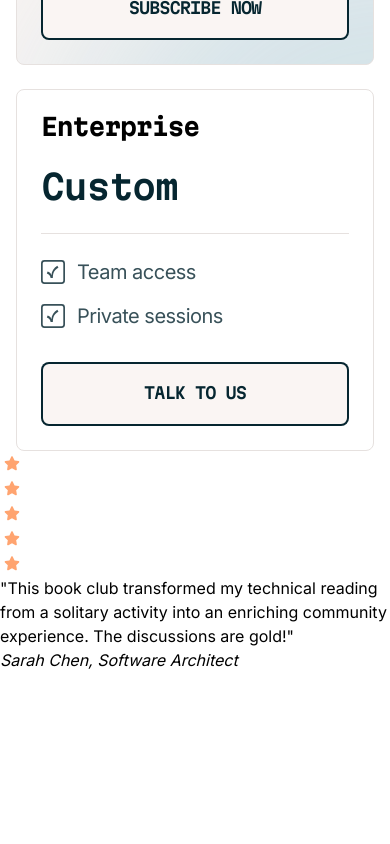
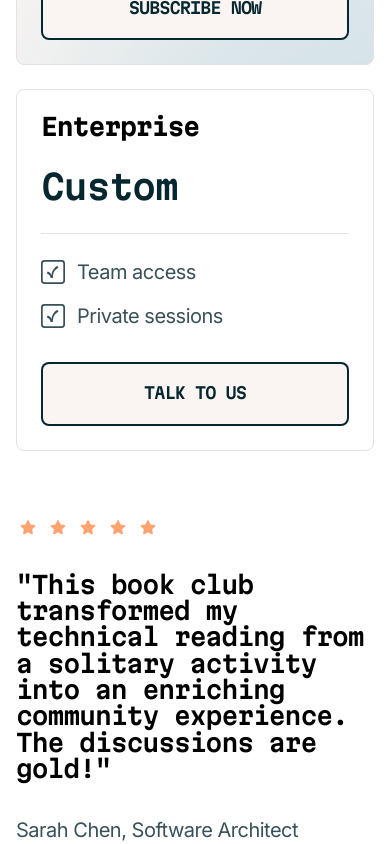
Before and after one commit to HeberRios/tech-book-club-landing-page, a React (Vite) app: page / in a window 390 px wide. Shown: the part 4236-5080 px from the top of the page. Before the commit the page ends 4908 px from the top, so only its background shows below. Built offline with nearby package versions, Linux system fonts and the light colour scheme.

Commit message:
Add styles to the testimonial section
The necessary styles to match the mobile design for the testimonial
section were added.

```diff
--- /dev/null
+++ b/src/components/Testimonial/Testimonial.css
@@ -0,0 +1,35 @@
+.testimonial-section {
+  padding: 4rem 1rem 0 1rem;
+}
+
+.testimonial-container {
+  display: flex;
+  flex-direction: column;
+  gap: 2rem;
+}
+
+.testimonial-stars-wrapper {
+  display: flex;
+  gap: 0.375rem;
+}
+
+.testimonial-text-container > blockquote {
+  display: flex;
+  flex-direction: column;
+  gap: 2rem;
+  font-family: var(--ff-headings);
+  font-size: 1.5rem;
+  font-weight: var(--fw-semibold);
+  line-height: 1.1;
+  letter-spacing: -0.0625rem;
+}
+
+.testimonial-text-container > blockquote > footer > cite {
+  font-family: var(--ff-body-text);
+  font-style: normal;
+  font-size: 1.25rem;
+  font-weight: 500;
+  line-height: 1.4;
+  letter-spacing: -0.0313rem;
+  color: var(--clr-neutral-700);
+}
--- a/src/components/Testimonial/Testimonial.jsx
+++ b/src/components/Testimonial/Testimonial.jsx
@@ -1,10 +1,11 @@
+import './Testimonial.css';
 import { Star } from '../icons/Star';
 
 export function Testimonial() {
   return (
     <div className='testimonial-section'>
       <div className='testimonial-container'>
-        <div className='stars-wrapper'>
+        <div className='testimonial-stars-wrapper'>
           <Star />
           <Star />
           <Star />
```
